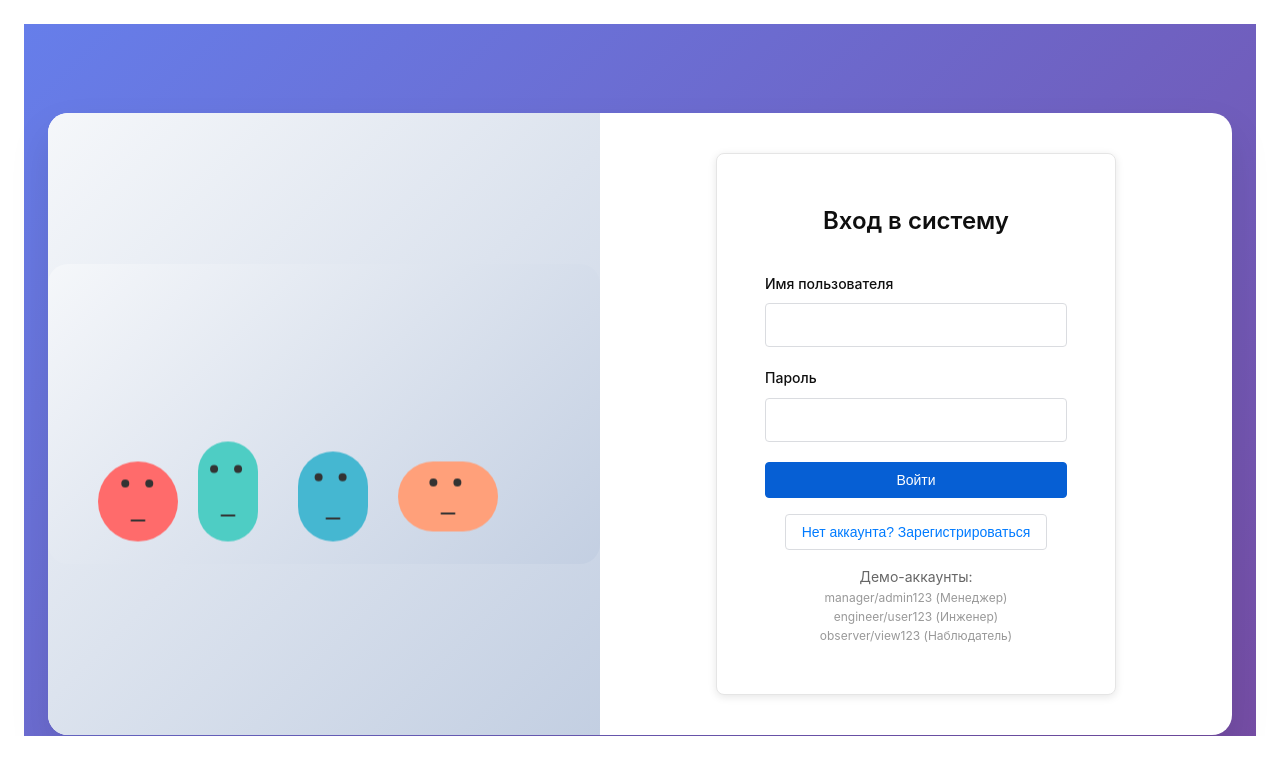
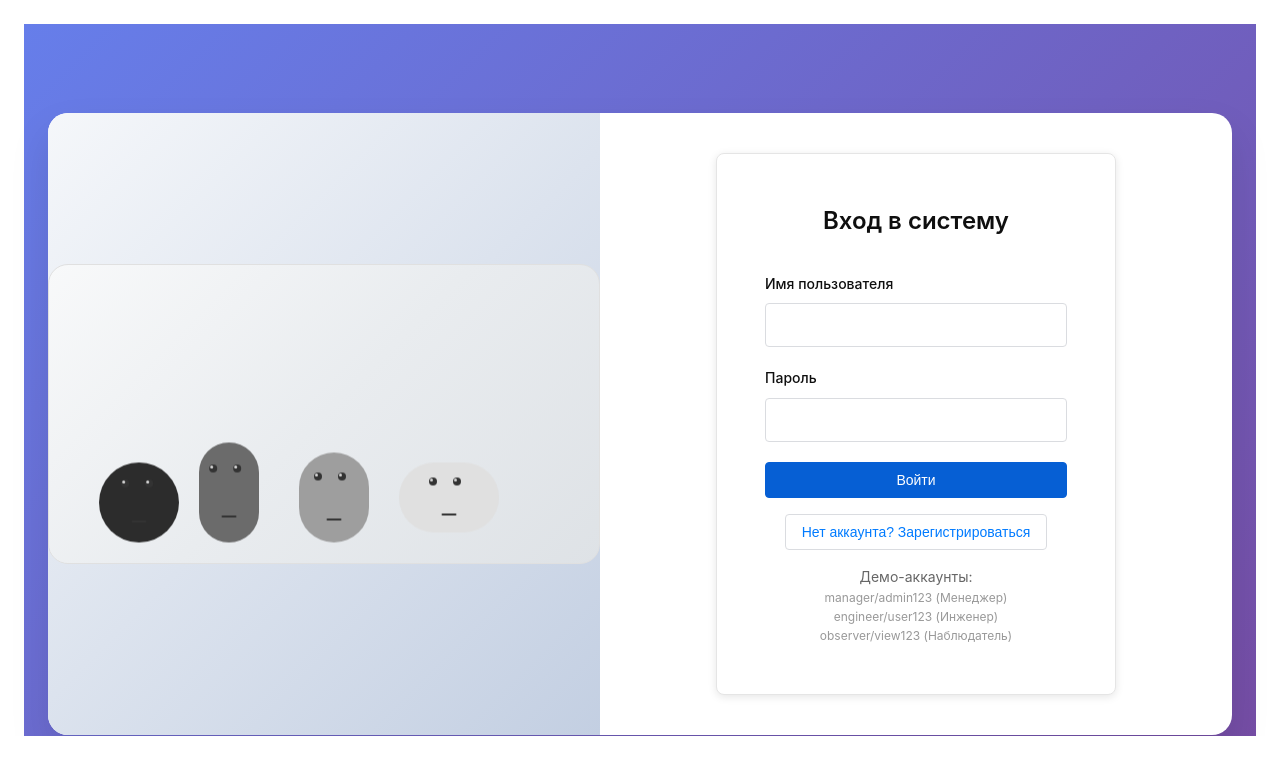
Before and after one commit to tniXu7/DetectingDefects, a React (Vite) app in the folder frontend/: page /login in a window 1280 px wide. Shown: the top 774 px of the page. Built offline with nearby package versions, Linux system fonts and the light colour scheme; no server answers.

Commit message:
Improve login page: update color scheme to black-white-gray, enhance eye tracking, fix page refresh issue

```diff
--- a/frontend/src/components/AnimatedCharacters.css
+++ b/frontend/src/components/AnimatedCharacters.css
@@ -2,10 +2,11 @@
   position: relative;
   width: 100%;
   height: 300px;
-  background: linear-gradient(135deg, #f5f7fa 0%, #c3cfe2 100%);
+  background: linear-gradient(135deg, #f8f9fa 0%, #e9ecef 50%, #dee2e6 100%);
   border-radius: 20px;
   overflow: hidden;
   margin-bottom: 20px;
+  border: 1px solid #e0e0e0;
 }
 
 .character {
@@ -70,7 +71,20 @@
   height: 8px;
   background-color: #333;
   border-radius: 50%;
-  transition: transform 0.2s ease;
+  transition: transform 0.3s cubic-bezier(0.4, 0, 0.2, 1);
+  position: relative;
+}
+
+.eye::after {
+  content: '';
+  position: absolute;
+  top: 1px;
+  left: 1px;
+  width: 3px;
+  height: 3px;
+  background-color: white;
+  border-radius: 50%;
+  opacity: 0.8;
 }
 
 .left-eye {
--- a/frontend/src/components/AnimatedCharacters.tsx
+++ b/frontend/src/components/AnimatedCharacters.tsx
@@ -25,17 +25,21 @@ const Character: React.FC<CharacterProps> = ({
 
   useEffect(() => {
     // Вычисляем направление взгляда к курсору
-    const deltaX = mousePosition.x - position.x;
-    const deltaY = mousePosition.y - position.y;
+    const deltaX = mousePosition.x - (position.x + 40); // Центр персонажа
+    const deltaY = mousePosition.y - (position.y + 40);
     const distance = Math.sqrt(deltaX * deltaX + deltaY * deltaY);
 
     if (distance > 0) {
-      const normalizedX = Math.max(-1, Math.min(1, deltaX / distance));
-      const normalizedY = Math.max(-1, Math.min(1, deltaY / distance));
+      // Ограничиваем максимальное расстояние слежения
+      const maxDistance = 200;
+      const clampedDistance = Math.min(distance, maxDistance);
+
+      const normalizedX = (deltaX / clampedDistance) * Math.min(1, clampedDistance / 100);
+      const normalizedY = (deltaY / clampedDistance) * Math.min(1, clampedDistance / 100);
 
       setEyePosition({
-        x: normalizedX * 3,
-        y: normalizedY * 2
+        x: Math.max(-4, Math.min(4, normalizedX * 4)),
+        y: Math.max(-3, Math.min(3, normalizedY * 3))
       });
     }
   }, [mousePosition, position]);
@@ -93,25 +97,25 @@ const AnimatedCharacters: React.FC<AnimatedCharactersProps> = ({
   const [characters, setCharacters] = useState([
     {
       id: 1,
-      color: '#FF6B6B',
+      color: '#2C2C2C',
       shape: 'round',
       position: { x: 50, y: 200 }
     },
     {
       id: 2,
-      color: '#4ECDC4',
+      color: '#6B6B6B',
       shape: 'tall',
       position: { x: 150, y: 180 }
     },
     {
       id: 3,
-      color: '#45B7D1',
+      color: '#9E9E9E',
       shape: 'medium',
       position: { x: 250, y: 190 }
     },
     {
       id: 4,
-      color: '#FFA07A',
+      color: '#E0E0E0',
       shape: 'wide',
       position: { x: 350, y: 200 }
     }
--- a/frontend/src/pages/Login.tsx
+++ b/frontend/src/pages/Login.tsx
@@ -47,6 +47,12 @@ const Login: React.FC = () => {
   }
 
   const handleChange = (e: React.ChangeEvent<HTMLInputElement | HTMLSelectElement>) => {
+    // Сбрасываем ошибки при изменении полей
+    if (error) {
+      setError('');
+      setLoginState('idle');
+    }
+
     if (isRegisterMode) {
       setRegisterData({
         ...registerData,
@@ -62,6 +68,7 @@ const Login: React.FC = () => {
 
   const handleSubmit = async (e: React.FormEvent) => {
     e.preventDefault();
+    e.stopPropagation();
     setLoading(true);
     setError('');
 
@@ -118,7 +125,29 @@ const Login: React.FC = () => {
         navigate('/dashboard');
       }
     } catch (err: any) {
-      const errorMessage = err.response?.data?.detail || (isRegisterMode ? 'Ошибка регистрации' : 'Ошибка входа');
+      console.error('Login error:', err);
+
+      let errorMessage = 'Произошла ошибка';
+
+      if (err.response) {
+        // Сервер ответил с ошибкой
+        if (err.response.status === 401) {
+          errorMessage = 'Неверное имя пользователя или пароль';
+        } else if (err.response.status === 422) {
+          errorMessage = 'Проверьте правильность введенных данных';
+        } else if (err.response.status === 400) {
+          errorMessage = 'Некорректные данные';
+        } else {
+          errorMessage = err.response.data?.detail || 'Ошибка сервера';
+        }
+      } else if (err.request) {
+        // Запрос был отправлен, но ответа не получено
+        errorMessage = 'Ошибка соединения с сервером';
+      } else {
+        // Что-то другое
+        errorMessage = err.message || 'Неизвестная ошибка';
+      }
+
       setError(errorMessage);
       setLoginState('error');
       dispatch(addNotification({
@@ -263,6 +292,10 @@ const Login: React.FC = () => {
             className="btn btn-primary"
             style={{ width: '100%' }}
             disabled={loading}
+            onClick={(e) => {
+              e.preventDefault();
+              handleSubmit(e);
+            }}
           >
             {loading ? <span className="spinner"></span> : (isRegisterMode ? 'Зарегистрироваться' : 'Войти')}
           </button>
```
